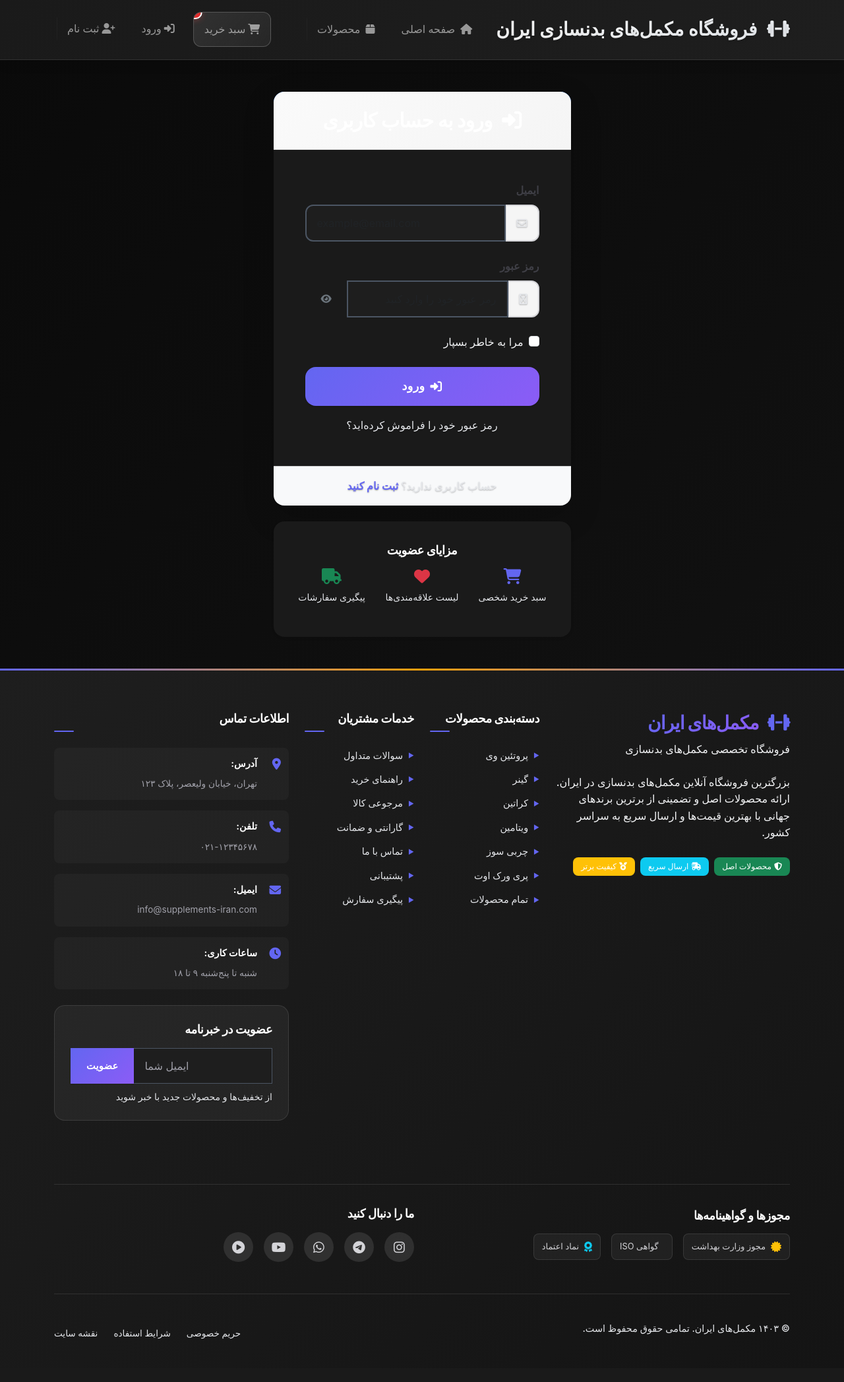
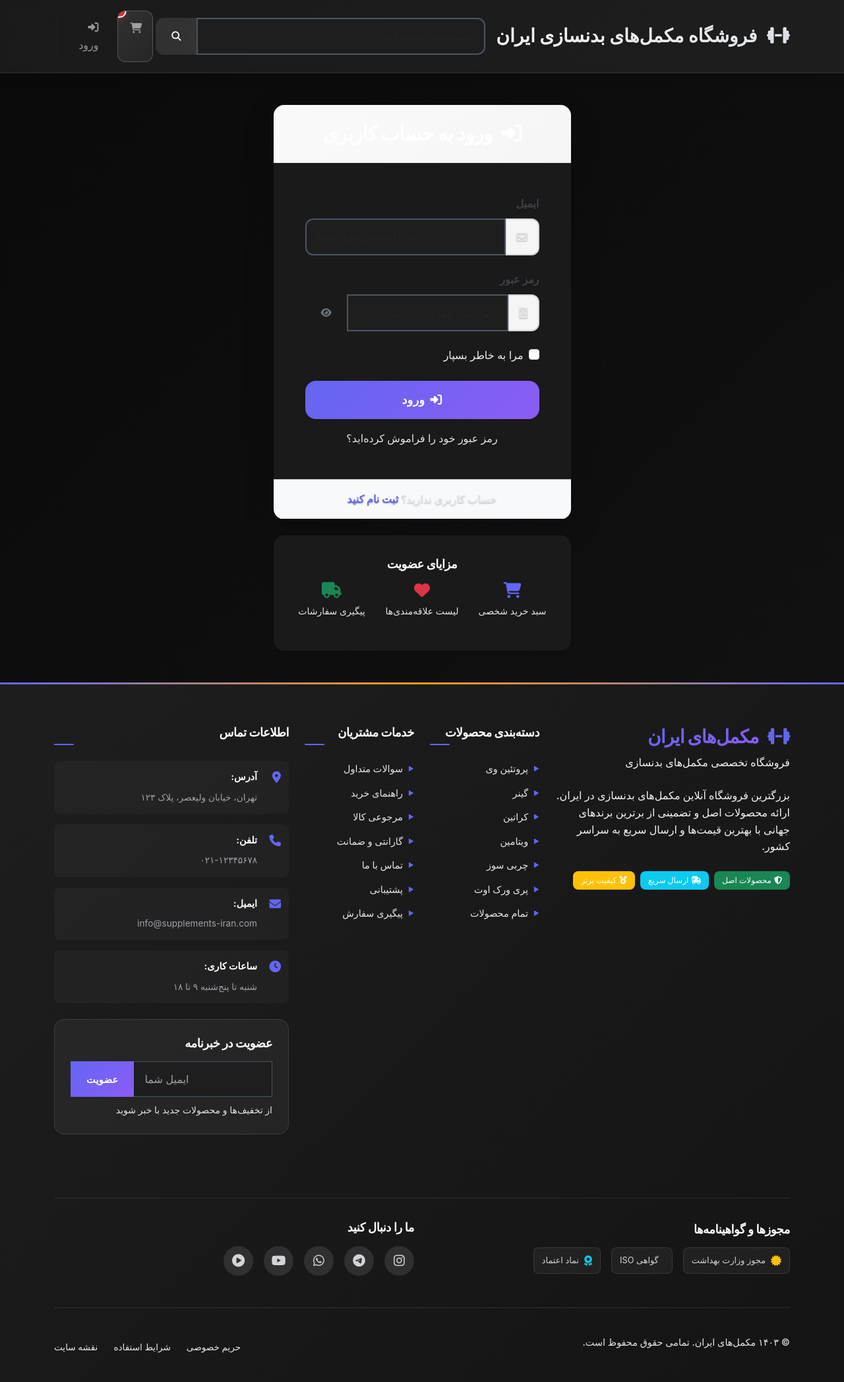
Before and after one commit to amirhosein-fasihi/KhanMokamel, a Flask app: page /login in a window 1280 px wide. Shown: the whole page at 66% size. Before the commit the page ends 2029 px from the top, so only its background shows below. Run offline with Flask 3, Linux system fonts and the light colour scheme.

Commit message:
Revamp website navigation bar to improve user experience on all devices
Replaces the old navbar with a simplified version containing a logo and search bar; modifies product discount and price display in `templates/index.html`.

Replit-Commit-Author: Agent
Replit-Commit-Session-Id: 773a5d31-c78b-4ef5-9b1a-c6cc2d064001
Replit-Commit-Screenshot-Url: https://storage.googleapis.com/screenshot-production-us-central1/9340929c-bf1f-423e-a4b5-1c8e9b47c66e/773a5d31-c78b-4ef5-9b1a-c6cc2d064001/jA93yDI

```diff
--- a/templates/base.html
+++ b/templates/base.html
@@ -51,49 +51,29 @@
     <!-- Navigation -->
     <nav class="navbar navbar-expand-lg navbar-dark bg-primary sticky-top">
         <div class="container">
+            <!-- Logo -->
             <a class="navbar-brand fw-bold" href="{{ url_for('index') }}">
                 <i class="fas fa-dumbbell me-2"></i>
                 فروشگاه مکمل‌های بدنسازی ایران
             </a>
 
-            <!-- Navbar toggler disabled for always-visible menu -->
+            <!-- Search Bar -->
+            <div class="mx-auto" style="max-width: 500px; width: 100%;">
+                <form class="d-flex" method="GET" action="{{ url_for('products') }}">
+                    <div class="input-group">
+                        <input class="form-control" type="search" name="search" placeholder="جستجو در محصولات..." aria-label="Search">
+                        <button class="btn btn-outline-light" type="submit">
+                            <i class="fas fa-search"></i>
+                        </button>
+                    </div>
+                </form>
+            </div>
 
-            <div class="collapse navbar-collapse" id="navbarNav">
-                <ul class="navbar-nav me-auto">
-                    <li class="nav-item">
-                        <a class="nav-link" href="{{ url_for('index') }}">
-                            <i class="fas fa-home me-1"></i>
-                            صفحه اصلی
-                        </a>
-                    </li>
-                    <li class="nav-item">
-                        <a class="nav-link" href="{{ url_for('products') }}">
-                            <i class="fas fa-box me-1"></i>
-                            محصولات
-                        </a>
-                    </li>
-                    {% if session.user_id %}
-                        <li class="nav-item">
-                            <a class="nav-link" href="{{ url_for('account') }}">
-                                <i class="fas fa-user me-1"></i>
-                                حساب کاربری
-                            </a>
-                        </li>
-                        {% if session.is_admin %}
-                            <li class="nav-item">
-                                <a class="nav-link" href="{{ url_for('admin') }}">
-                                    <i class="fas fa-cogs me-1"></i>
-                                    مدیریت
-                                </a>
-                            </li>
-                        {% endif %}
-                    {% endif %}
-                </ul>
-
-                <ul class="navbar-nav">
-                    <li class="nav-item">
+            <!-- User Actions -->
+            <div class="navbar-nav ms-auto">
+                <!-- Cart -->
                 <a class="nav-link position-relative cart-link" href="{{ url_for('cart') }}">
-                            <i class="fas fa-shopping-cart me-1"></i>سبد خرید
+                    <i class="fas fa-shopping-cart me-1"></i>
                     <span class="position-absolute top-0 start-100 translate-middle badge rounded-pill bg-danger cart-badge">
                         {% if session.cart %}
                             {{ session.cart.values() | sum }}
@@ -102,31 +82,27 @@
                         {% endif %}
                     </span>
                 </a>
-                    </li>
+
+                <!-- User Menu -->
                 {% if session.user_id %}
-                        <li class="nav-item dropdown">
+                    <div class="nav-item dropdown">
                         <a class="nav-link dropdown-toggle" href="#" role="button" data-bs-toggle="dropdown">
                             <i class="fas fa-user me-1"></i>{{ session.user_name }}
                         </a>
-                            <ul class="dropdown-menu">
+                        <ul class="dropdown-menu dropdown-menu-end">
                             <li><a class="dropdown-item" href="{{ url_for('account') }}">حساب کاربری</a></li>
+                            {% if session.is_admin %}
+                                <li><a class="dropdown-item" href="{{ url_for('admin') }}">مدیریت</a></li>
+                            {% endif %}
                             <li><hr class="dropdown-divider"></li>
                             <li><a class="dropdown-item" href="{{ url_for('logout') }}">خروج</a></li>
                         </ul>
-                        </li>
+                    </div>
                 {% else %}
-                        <li class="nav-item">
                     <a class="nav-link" href="{{ url_for('login') }}">
                         <i class="fas fa-sign-in-alt me-1"></i>ورود
                     </a>
-                        </li>
-                        <li class="nav-item">
-                            <a class="nav-link" href="{{ url_for('register') }}">
-                                <i class="fas fa-user-plus me-1"></i>ثبت نام
-                            </a>
-                        </li>
                 {% endif %}
-                </ul>
             </div>
         </div>
     </nav>
```
Also changed, not shown: templates/index.html (+7 -7 lines). Lines whose indentation alone changed are shown as unchanged.
